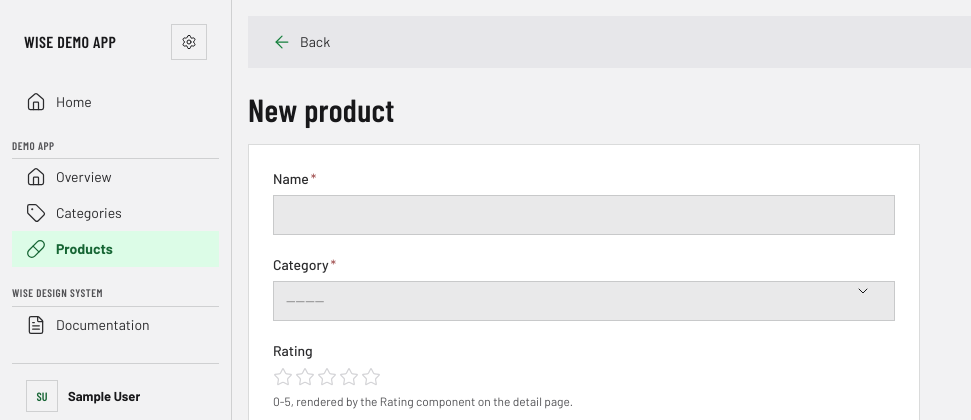
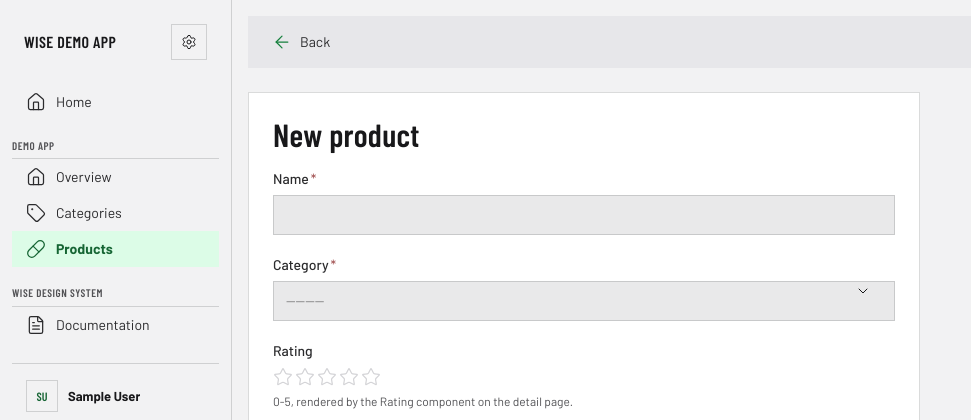
Before and after one commit to samiferr/wise_design_system, a Django app: page /demo/products/create/ in a window 1280 px wide. Shown: the top 420 px of the page, without its empty margins (0-971 px from the left). Run offline with Django 5.2, Linux system fonts and the light colour scheme; the visitor is signed in with stand-in values (Sample User, id 1); data that the repository does not hold is empty.

Commit message:
Apply the detail-panel header pattern to create/update forms
form_generic.html (shared by both create and update views): the
top-actions-header now holds only the back link, and the page title
moves into a new detail-panel-header row inside the form panel, with
a form_header_actions block on the right for any actions besides
back — mirroring the same restructuring already done for
detail_generic.html.

Co-Authored-By: Claude Sonnet 5 <noreply@anthropic.com>
Claude-Session: https://claude.ai/code/session_01TJDurZVpRJEGGeLwe4cyxs

```diff
--- a/demo/showcase/templates/showcase/docs/getting-started/usage.html
+++ b/demo/showcase/templates/showcase/docs/getting-started/usage.html
@@ -71,7 +71,7 @@ class CategoryCreateView(WiseCreateView):
             <tbody>
                 <tr><td><code>generic/list_generic.html</code></td><td><code>list_icon</code>, <code>list_title</code>, <code>list_actions</code>, <code>list_body</code></td></tr>
                 <tr><td><code>generic/detail_generic.html</code></td><td><code>detail_back</code>, <code>detail_title</code>, <code>detail_actions</code>, <code>detail_rows</code></td></tr>
-                <tr><td><code>generic/form_generic.html</code></td><td><code>form_title</code>, plus the form itself</td></tr>
+                <tr><td><code>generic/form_generic.html</code></td><td><code>form_back_url</code>, <code>form_title</code>, <code>form_header_actions</code>, plus the form itself</td></tr>
                 <tr><td><code>generic/confirm_generic.html</code></td><td><code>confirm_back_url</code>, <code>confirm_rows</code></td></tr>
             </tbody>
         </table>
--- a/wise_core/templates/wise_core/generic/form_generic.html
+++ b/wise_core/templates/wise_core/generic/form_generic.html
@@ -3,16 +3,22 @@
 
 {% block body %}
     <div class="page-panel">
+        <div class="top-actions-header">
             {% block form_back %}
-            <div class="top-actions-header">
                 <a class="top-nav-item inline-flex" href="{% block form_back_url %}{% endblock %}">
                     {% lucide "arrow-left" size=20 %}
                     <div class="text-sm">{% block form_back_label %}{% trans "Back" %}{% endblock %}</div>
                 </a>
+            {% endblock %}
         </div>
-        {% endblock %}
-        <h2 class="mt-3">{% block form_title %}{% endblock %}</h2>
-        <div class="detail-panel mt-4 {% block form_width %}max-w-2xl{% endblock %}">
+        <div class="mt-4">
+            <div class="detail-panel {% block form_width %}max-w-2xl{% endblock %}">
+                <div class="detail-panel-header">
+                    <h2>{% block form_title %}{% endblock %}</h2>
+                    <div class="detail-panel-actions">
+                        {% block form_header_actions %}{% endblock %}
+                    </div>
+                </div>
                 <form method="post"{% block form_enctype %}{% endblock %}>
                     {% csrf_token %}
                     <div class="form-stack">
@@ -29,4 +35,5 @@
                 </form>
             </div>
         </div>
+    </div>
 {% endblock %}
```
Also changed, not shown: wise_core/static/wise_core/css/tailwind.css. Lines whose indentation alone changed are shown as unchanged.
